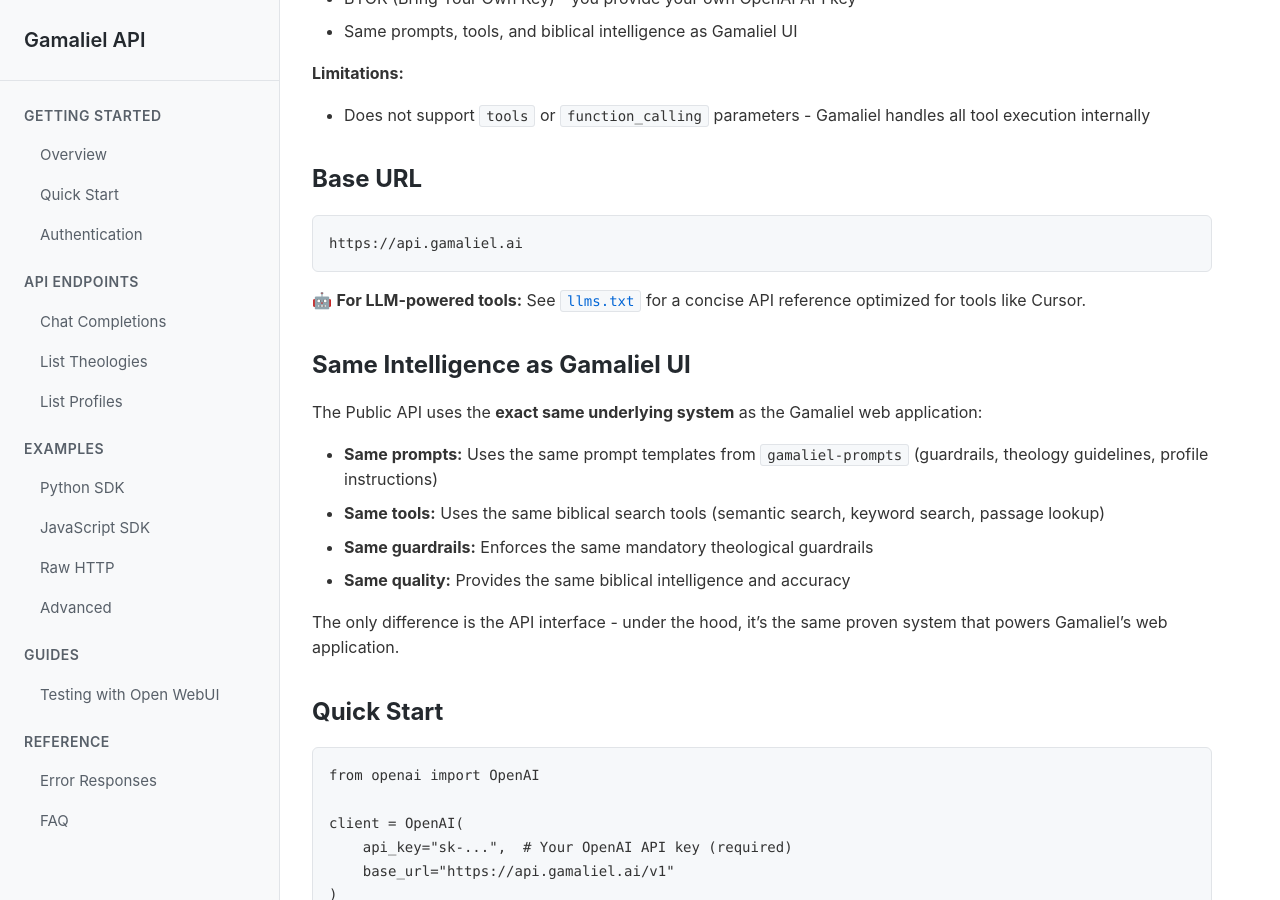
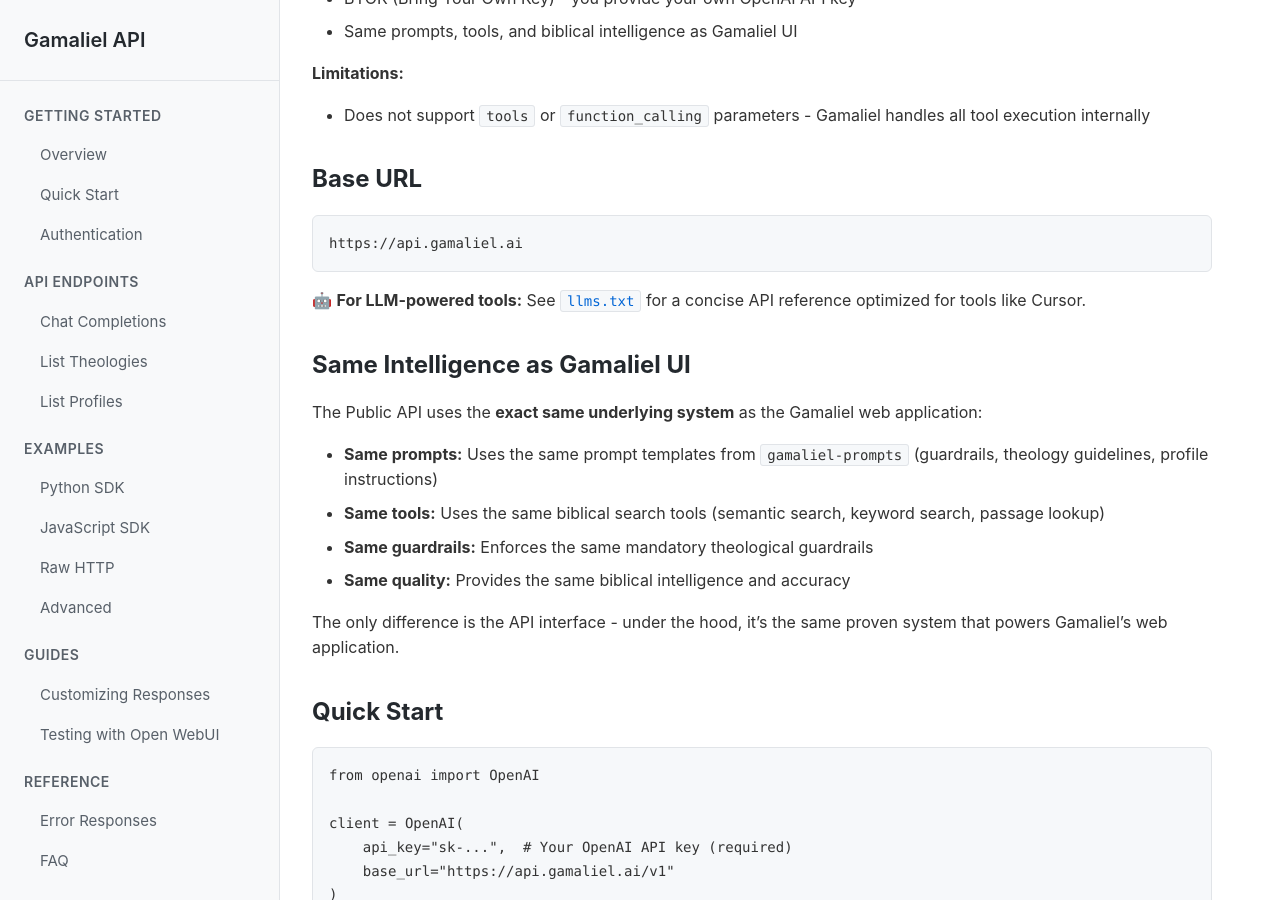
Before and after one commit to gamaliel-ai/gamaliel-api, a Jekyll site: the page built from index.md, in a window 1280 px wide and 900 px high, scrolled down 428 px. Built offline with Jekyll 4.4.1, drawn with Linux system fonts in a browser that asks for light colours.

Commit message:
docs: add Customizing Responses guide to navigation menu

```diff
--- a/_config.yml
+++ b/_config.yml
@@ -40,6 +40,8 @@
         url: /docs/examples/advanced/
   - title: Guides
     children:
+      - title: Customizing Responses
+        url: /docs/guides/customizing-responses/
       - title: Testing with Open WebUI
         url: /docs/guides/testing-with-open-webui/
   - title: Reference
```
